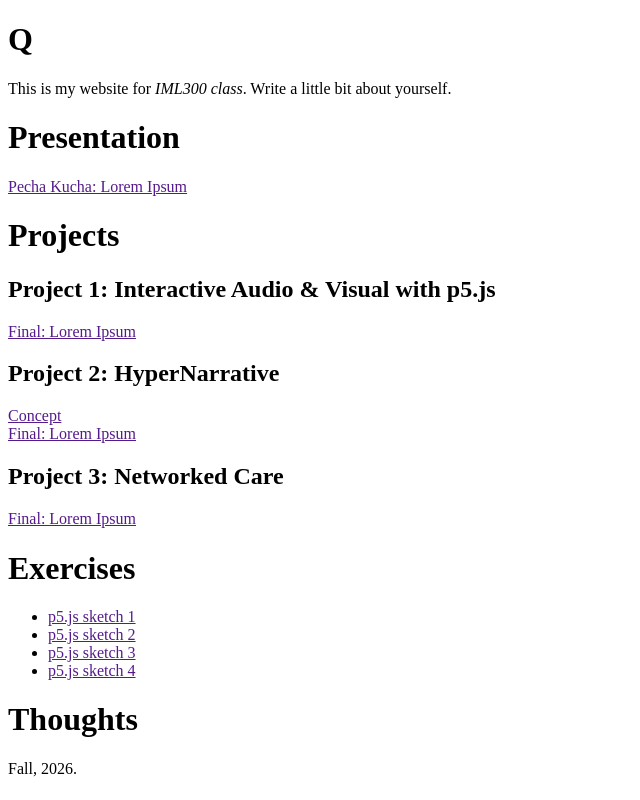
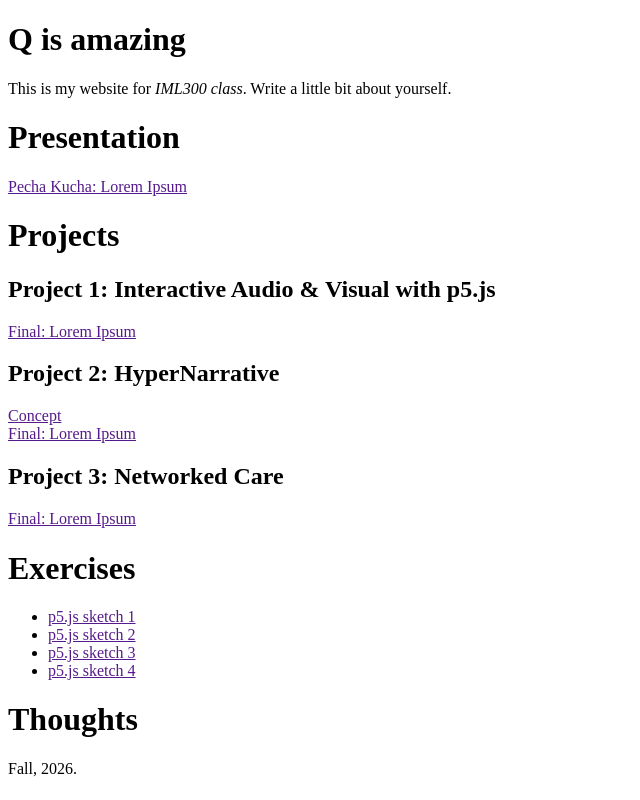
Before and after one commit to Qianqianye/iml300-fall2026, a plain HTML site: page index.html in a window 1280 px wide. Shown: the whole page, without its empty margins (0-640 px from the left). Drawn offline with Linux system fonts and the light colour scheme.

Commit message:
Update index.html

```diff
--- a/index.html
+++ b/index.html
@@ -8,7 +8,7 @@
 
   <body>
     <div>
-      <h1>Q</h1>
+      <h1>Q is amazing</h1>
       <!--Update with your name-->
       <p>This is my website for <i>IML300 class</i>. Write a little bit about yourself.</p>
     </div>
```
